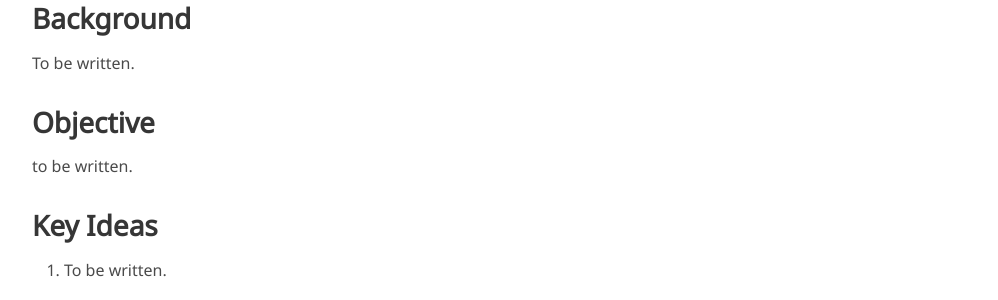
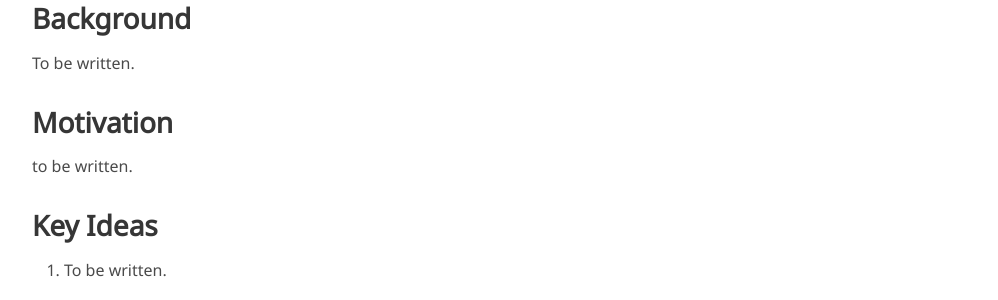
Before and after one commit to PSLeon24/PSLeon24.github.io, a Jekyll site: the page built from index.md, in a window 1280 px wide. Shown: the part 858-1158 px from the top of the page, without its empty margins (128-1126 px from the left). Built offline with Jekyll 4.4.1, drawn with Linux system fonts in a browser that asks for light colours; some web fonts are replaced.

Commit message:
Update index.md

```diff
--- a/index.md
+++ b/index.md
@@ -28,7 +28,7 @@ data: #
 ## Background
 To be written.
 
-## Objective
+## Motivation
 to be written.
 
 
```
